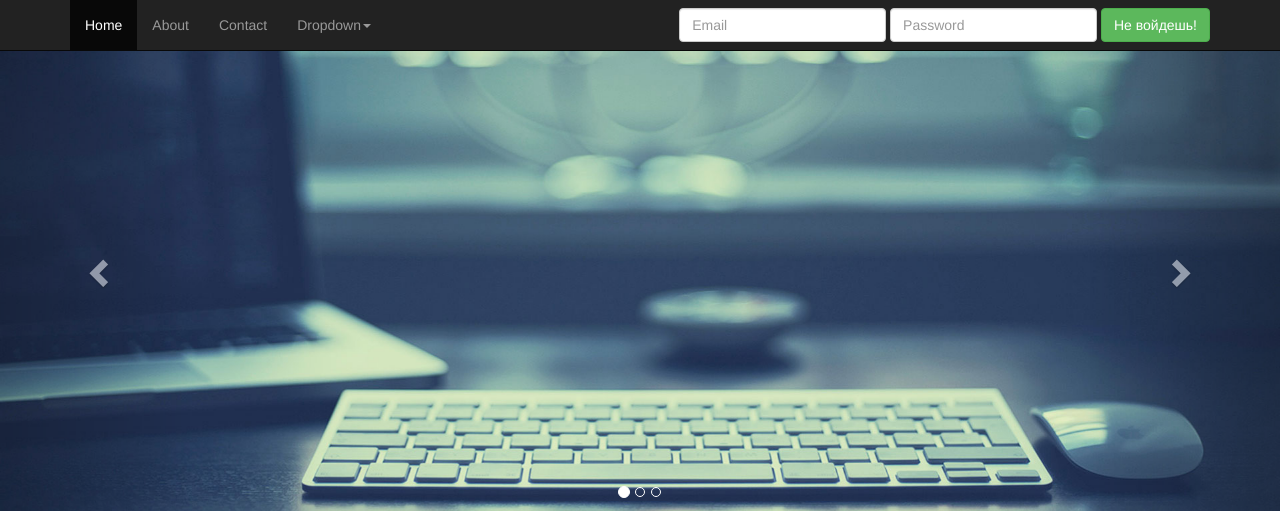
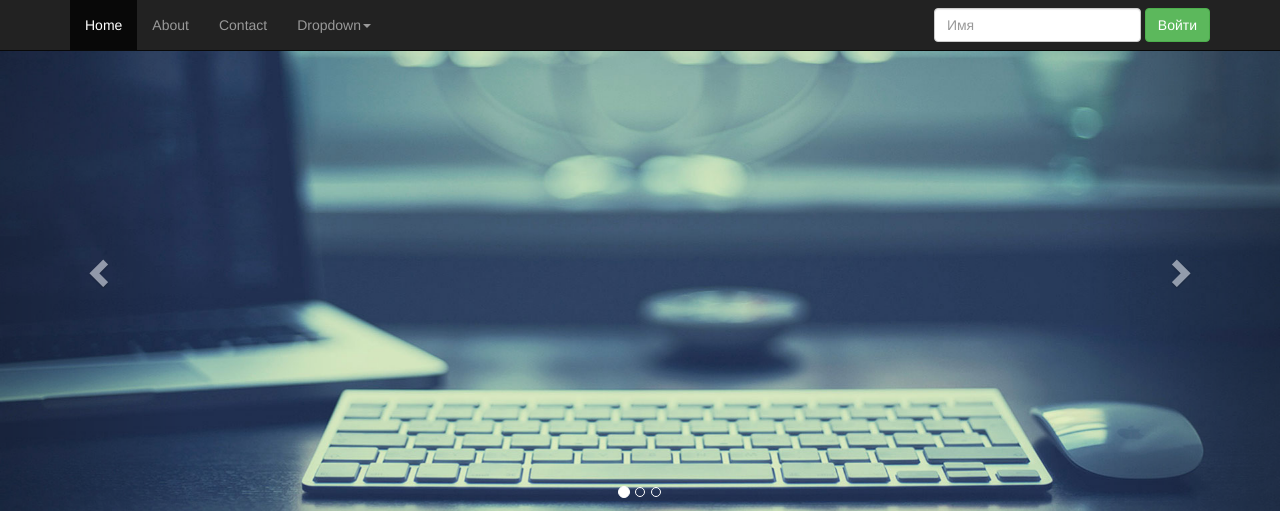
Before and after one commit to segreyo/segreyo.github.io, a plain HTML site: page index.html in a window 1280 px wide. Shown: the top 511 px of the page. Drawn offline with nearby package versions, Linux system fonts and the light colour scheme.

Commit message:
del form pass

```diff
--- a/index.html
+++ b/index.html
@@ -44,12 +44,9 @@
 
 				<form class="navbar-form navbar-right" role="form">
 					<div class="form-group">
-						<input type="text" placeholder="Email" class="form-control">
+						<input type="text" placeholder="Имя" class="form-control">
 					</div>
-					<div class="form-group">
-						<input type="password" placeholder="Password" class="form-control">
-					</div>
-					<button type="submit" class="btn btn-success">Не войдешь!</button>
+					<button type="submit" class="btn btn-success">Войти</button>
 				</form>
 			</div><!--/.navbar-collapse -->
 		</div>
```
